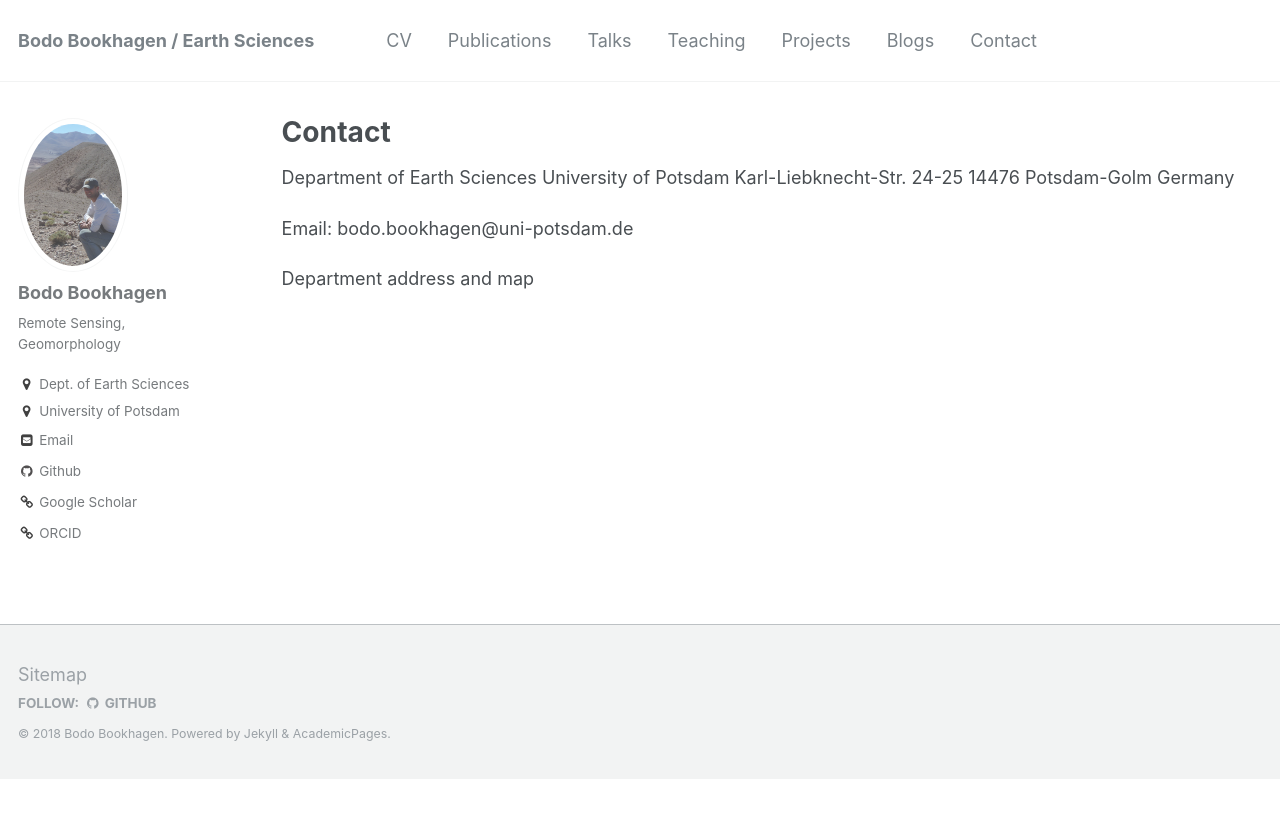
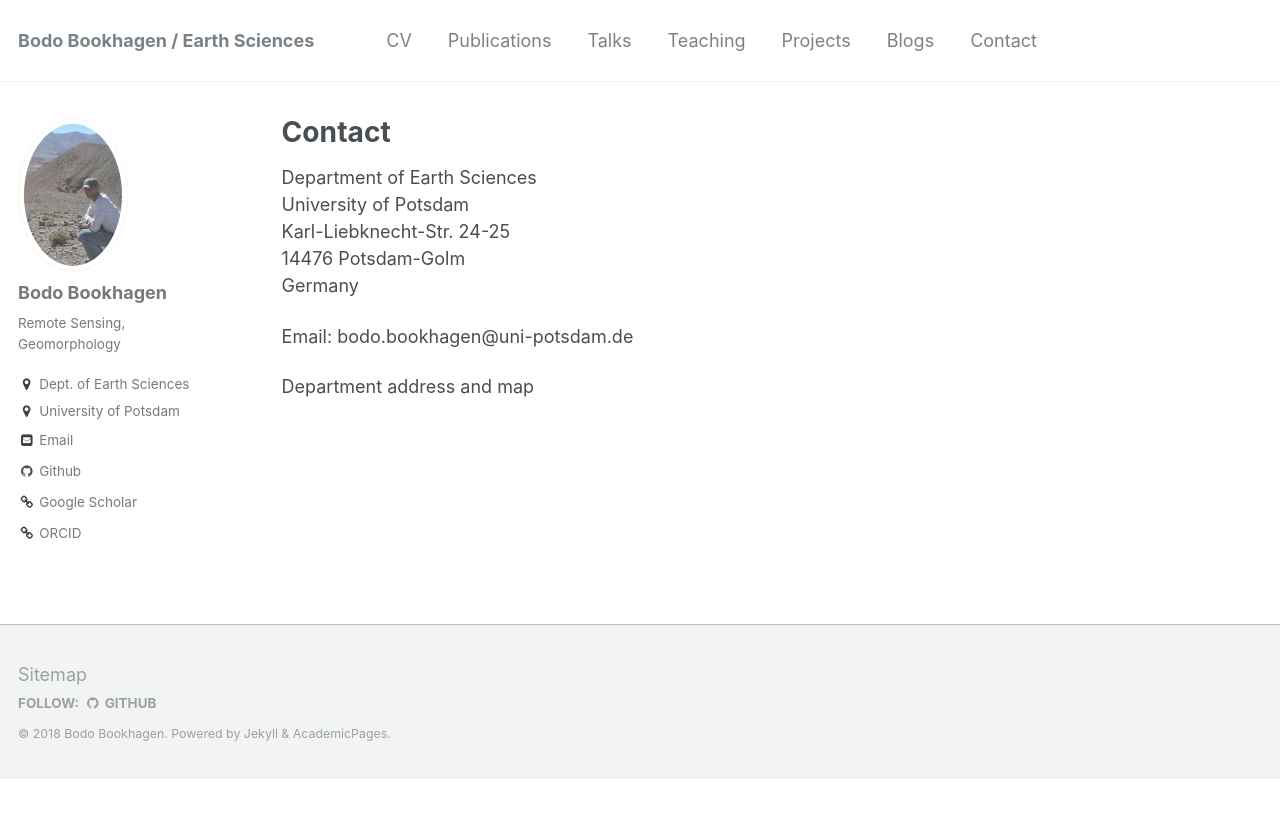
Before and after one commit to BodoBookhagen/BodoBookhagen.github.io, a Jekyll site: the page built from _pages/contact.md, in a window 1280 px wide. Shown: the top 818 px of the page. Built offline with Jekyll 4.4.1, drawn with Linux system fonts in a browser that asks for light colours.

Commit message:
Dec-25 2018

```diff
--- a/_config.yml
+++ b/_config.yml
@@ -87,7 +87,7 @@ author:
   employer         : "University of Potsdam"
   googlescholar    : "https://scholar.google.com/citations?user=_UuIymgAAAAJ&hl=en"
   email            : "bodo.bookhagen@uni-potsdam.de"
-  researchgate     :  # example: "https://www.researchgate.net/profile/yourprofile"
+  researchgate     :  "https://www.researchgate.net/profile/Bodo_Bookhagen"
   uri              :
   bitbucket        :
   codepen          :
--- a/_pages/contact.md
+++ b/_pages/contact.md
@@ -4,11 +4,11 @@ title: "Contact"
 permalink: /contact/
 author_profile: true
 ---
-[Department of Earth Sciences](http://www.geo.uni-potsdam.de/)
-[University of Potsdam](https://www.uni-potsdam.de/)
-Karl-Liebknecht-Str. 24-25
-14476 Potsdam-Golm
-Germany
+[Department of Earth Sciences](http://www.geo.uni-potsdam.de/)<br>
+[University of Potsdam](https://www.uni-potsdam.de/)<br>
+Karl-Liebknecht-Str. 24-25<br>
+14476 Potsdam-Golm<br>
+Germany<br>
 
 Email: [bodo.bookhagen@uni-potsdam.de](mailto:bodo.bookhagen@uni-potsdam.de)
 
```
Also changed, not shown: _pages/projects.md (+2 -2 lines), _pages/publications.md (+5 -6 lines), _posts/2018-12-26-conda-install.md (+3 -3 lines), _research/portfolio-1.md (renamed from _projects/portfolio-1.md), _research/portfolio-2.html (renamed from _projects/portfolio-2.html), 2 other files.
